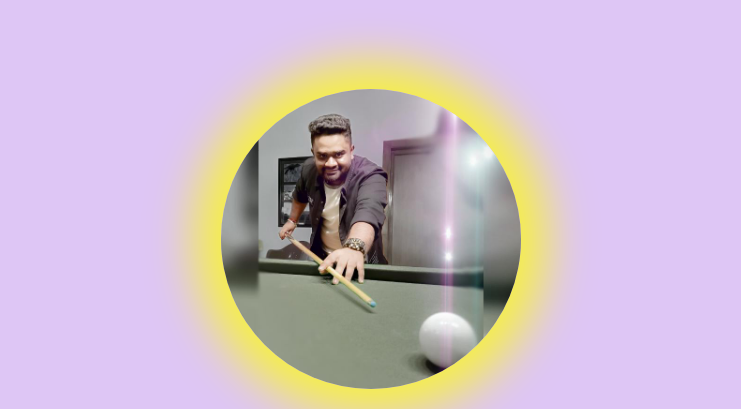
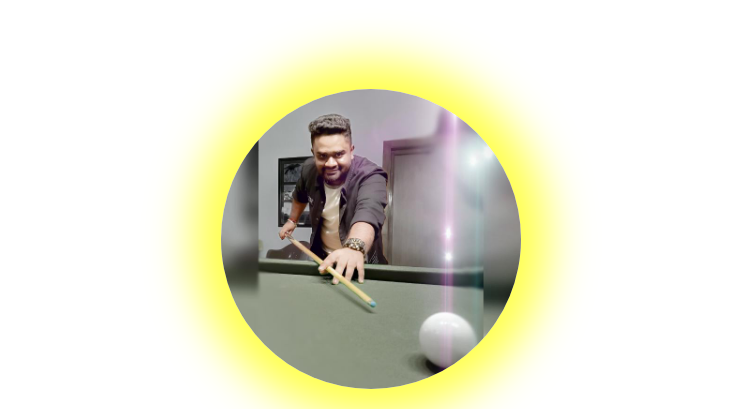
Before and after one commit to tejashreemn130100/git_vocher, a plain HTML site: page popup.html in a window 1280 px wide. Shown: the top 409 px of the page, without its empty margins (269-1010 px from the left). Drawn offline with Linux system fonts and the light colour scheme.

Commit message:
Update popup.html

```diff
--- a/popup.html
+++ b/popup.html
@@ -6,7 +6,7 @@
     <title>Happy Birthday Arun❤️</title>
     <style>
         body {
-            background-color: #dec6f5; /* Soft purple */
+            background-color: #FFFFFF; /* Soft purple */
             font-family: 'Arial', sans-serif;
             display: flex;
             justify-content: center;
```
